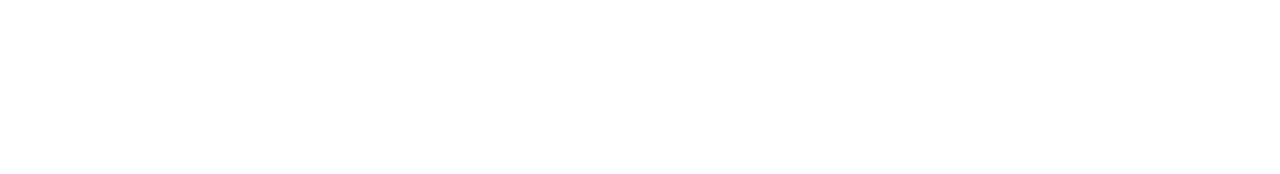
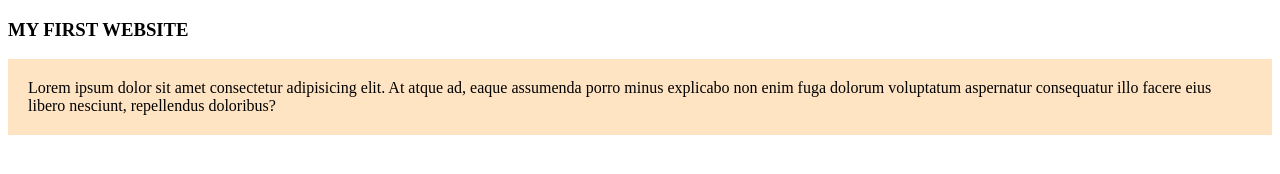
Before and after one commit to slrat-dev-99/second-trial, a plain HTML site: page index.html in a window 1280 px wide. Drawn offline with Linux system fonts and the light colour scheme.

Commit message:
added the first blog

```diff
--- a/index.html
+++ b/index.html
@@ -3,9 +3,13 @@
 <head>
     <meta charset="UTF-8">
     <meta name="viewport" content="width=device-width, initial-scale=1.0">
-    <title>My Fisrt Github repo</title>
+    <title>My First Github repo</title>
+    <link rel="stylesheet" href="styles/blog.css">
 </head>
 <body>
-
+    <h3>MY FIRST WEBSITE</h3>
+    <div>
+        Lorem ipsum dolor sit amet consectetur adipisicing elit. At atque ad, eaque assumenda porro minus explicabo non enim fuga dolorum voluptatum aspernatur consequatur illo facere eius libero nesciunt, repellendus doloribus?
+    </div>
 </body>
 </html>
--- /dev/null
+++ b/styles/blog.css
@@ -0,0 +1,4 @@
+ div{
+    background-color: bisque;
+    padding: 20px;
+ }
```
